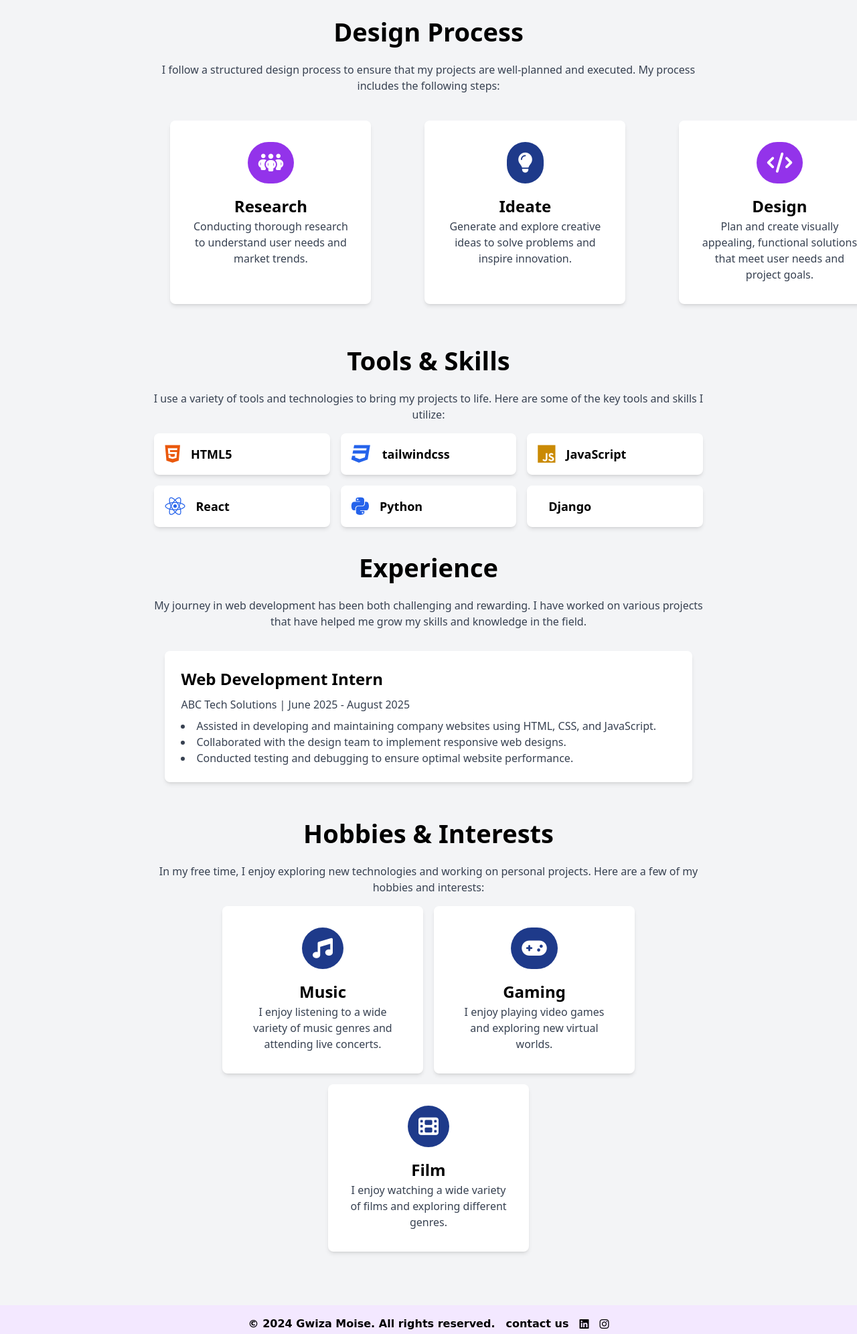
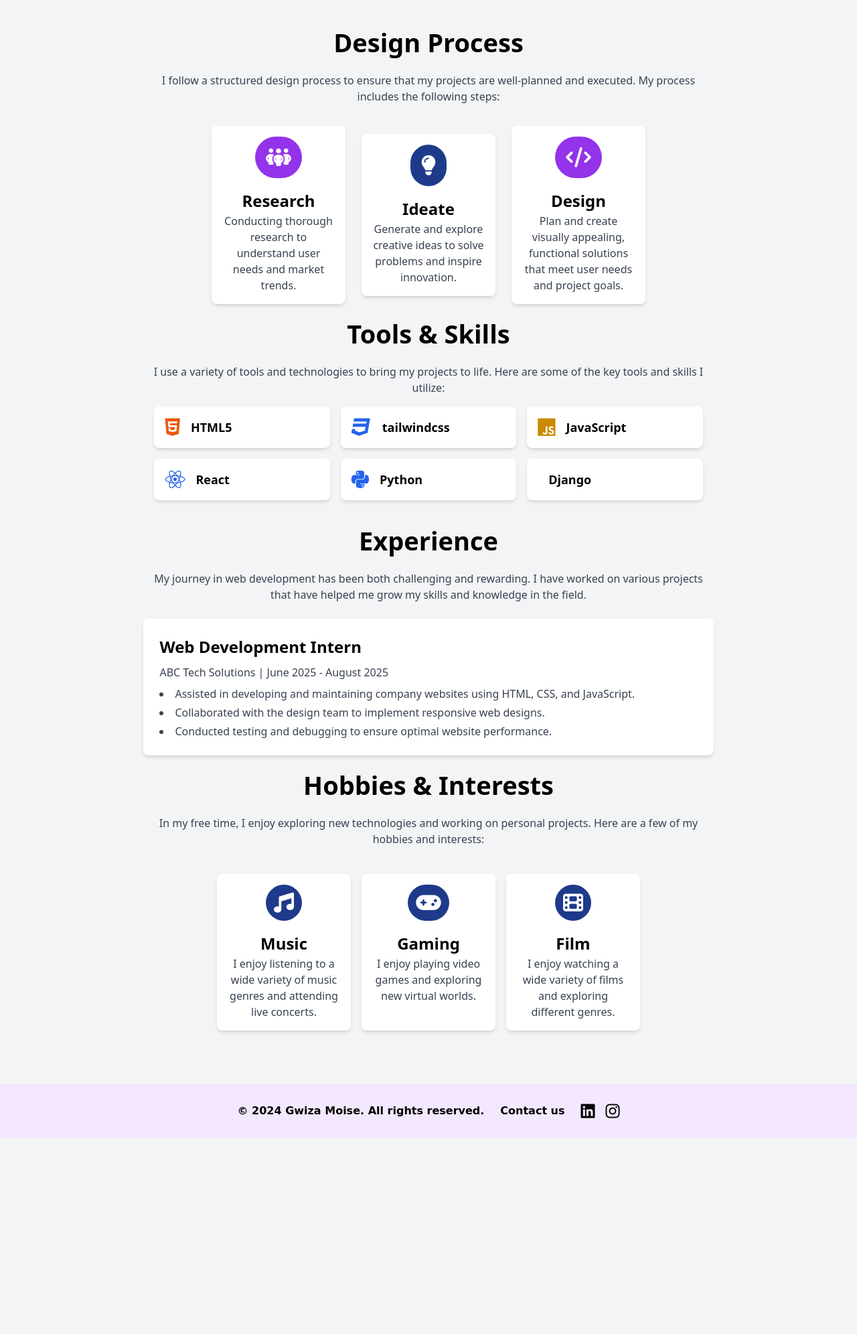
Before and after one commit to lineboi/portifalio, a plain HTML site: page index.html in a window 1280 px wide. Shown: the part 589-2581 px from the top of the page at 67% size. After the commit the page ends 2288 px from the top, so only its background shows below. Drawn offline with nearby package versions, Linux system fonts and the light colour scheme; some icons are missing.

Commit message:
mobile responsive

```diff
--- a/index.html
+++ b/index.html
@@ -5,31 +5,34 @@
     <meta charset="UTF-8">
     <meta name="viewport" content="width=device-width, initial-scale=1.0">
     <script src="https://kit.fontawesome.com/6ac1ae398b.js" crossorigin="anonymous"></script>
-    <title>Moise Portfolio</title>
+    <link rel="shortcut icon" href="img/favicon.ico" type="image/x-icon">
+    <title>Moise </title>
     <script src="https://cdn.tailwindcss.com"></script>
 </head>
 
-<body class="bg-gray-100 min-h-screen ">
-    <nav class="bg-purple-100 p-4 h-[80px] w-[100%] flex shadow-md sticky top-0 z-50">
-        <div class="w-1/3 flex p-4 items-center justify-center">
-            <img src="img/pr.jpeg" alt="Moise profile" class="h-16 w-16 rounded-full border-4 border-white">
-            <p class="text-black font-bold [font-family:cursive] p-4">Moise</p>
-        </div>
-        <div class="w-2/3 flex p-4 items-center justify-center">
-            <ul class="flex space-x-8 text-black font-semibold [font-family:cursive]">
+<body class="bg-gray-100 min-h-screen  w-full">
+    <nav class="bg-purple-100 p-4 shadow-md sticky top-0 z-50">
+        <div class="flex flex-col sm:flex-row items-center justify-between w-full">
+            <div class="flex items-center space-x-4 mb-4 sm:mb-0">
+                <img src="img/pr.jpeg" alt="Moise profile" class="h-16 w-16 rounded-full border-4 border-white">
+                <p class="text-black font-bold [font-family:cursive] text-lg">Moise</p>
+            </div>
+            <ul
+                class="flex flex-col sm:flex-row items-center space-y-2 sm:space-y-0 sm:space-x-8 text-black font-semibold [font-family:cursive] text-md">
                 <li><a href="#" class="hover:text-purple-600">Home</a></li>
-                <li><a href="#" class="hover:text-purple-600">Our Collage</a></li>
+                <li><a href="#" class="hover:text-purple-600">Our College</a></li>
                 <li><a href="#" class="hover:text-purple-600">Team Members</a></li>
             </ul>
         </div>
     </nav>
 
+
     <div class="block bg-black-800 p-8 w-full overflow-y-auto items-center justify-center">
 
-        <div class="flex">
+        <div class="block sm:flex">
 
 
-            <div class="flex p-10 space-x-8 w-[70%] items-center justify-center mx-auto">
+            <div class="flex p-10 space-x-8 w-full sm:w-[70%] items-center justify-center mx-auto">
                 <div class="w-1/2">
                     <h1 class=" text-[38px] font-sans font-bold">Hello, I'am <span
                             class="space-x-8 p-4 text-[45px] text-blue-800 [font-family:cursive]">Gwiza</span> <span
@@ -42,21 +45,23 @@
                 </div>
                 <div>
                     <img src="img/pr.jpeg" alt="Here i am 😁"
-                        class="h-[400px] w-[400px] rounded-full border-8 space-y-8 border-blue shadow-md animate-[bounce_2s_ease-in-out_infinite]">
+                        class="h-[200px] max-w-[200px] w-full sm:h-[400px] sm:max-w-[400px] sm:w-full rounded-full border-8 border-blue shadow-md sm:animate-[bounce_2s_ease-in-out_infinite]">
+
+
                 </div>
             </div>
 
 
 
 
-            <div class="w-[30%] flex flex-col items-center mt-10">
+            <div class="w-full sm:w-[30%] flex flex-col items-center mt-10">
                 <input type="checkbox" id="review-toggle" class="hidden peer">
                 <label for="review-toggle"
-                    class="bg-purple-400 text-white px-4 py-2 rounded hover:bg-purple-600 cursor-pointer hover:scale-105 transition-transform duration-300 mb-4">
+                    class="bg-purple-400 text-white px-4 py-2 rounded hover:bg-purple-600 cursor-pointer hover:scale-105 transition-transform duration-300 mb-4 w-full text-center sm:w-auto">
                     Leave a review
                 </label>
-                <div class="hidden peer-checked:block w-full max-w-md p-6 bg-gray-100 rounded-lg ">
-                    <h1 class="text-black text-[30px] font-bold mb-4">Leave your review</h1>
+                <div class="hidden peer-checked:block w-full max-w-md p-6 bg-gray-100 rounded-lg">
+                    <h1 class="text-black text-[30px] font-bold mb-4 text-center">Leave your review</h1>
                     <input type="text" placeholder="Full name" class="border-2 border-gray-300 p-2 rounded mb-4 w-full">
                     <input type="email" placeholder="Email address"
                         class="border-2 border-gray-300 p-2 rounded mb-4 w-full">
@@ -68,52 +73,46 @@
             </div>
 
 
-
-
-
-
-
         </div>
 
 
-        <div class="block  w-[70%] items-center justify-center mx-auto">
-            <h1 class=" text-[38px] p-4 font-sans font-bold text-center">Design Process</h1>
-            <p class="text-[16px] text-gray-700 text-center">I follow a structured design process to ensure that my
-                projects are well-planned and executed. My process includes the following steps:</p>
-            <div class="flex">
-                <div class="flex  p-10">
-                    <div
-                        class=" block w-[300px] p-8 bg-white rounded-lg shadow-md text-center hover:shadow-xl hover:scale-105 transition-transform duration-300">
-                        <i
-                            class="fa-solid fa-people-group text-[30px] text-white p-4 bg-purple-600 rounded-full inline-block animate-[bounce_2s_ease-in-out_infinite] hover:rotate-12 transition-transform duration-300"></i>
-                        <h2 class="text-[24px] font-bold mt-4">Research</h2>
-                        <P class="text-[16px] text-gray-700 text-center">Conducting thorough research to understand user
-                            needs and market trends.</P>
-                    </div>
+        <div class="block w-full sm:w-[70%] mx-auto items-center justify-center">
+            <h1 class="text-[38px] p-4 font-sans font-bold text-center">Design Process</h1>
+            <p class="text-[16px] text-gray-700 text-center mb-8">
+                I follow a structured design process to ensure that my projects are well-planned and executed. My
+                process includes the following steps:
+            </p>
+
+            <div class="flex flex-col sm:flex-row items-center justify-center gap-6 w-full">
+                <div
+                    class="w-full sm:w-[200px] p-4 bg-white rounded-lg shadow-md text-center hover:shadow-xl hover:scale-105 transition-transform duration-300">
+                    <i
+                        class="fa-solid fa-people-group text-[30px] text-white p-4 bg-purple-600 rounded-full inline-block sm:animate-[bounce_2s_ease-in-out_infinite]"></i>
+                    <h2 class="text-[24px] font-bold mt-4">Research</h2>
+                    <p class="text-[16px] text-gray-700">Conducting thorough research to understand user needs and
+                        market trends.</p>
                 </div>
 
-                <div class="flex  p-10">
-                    <div
-                        class=" block w-[300px] p-8 bg-white rounded-lg shadow-md text-center hover:shadow-xl hover:scale-105 transition-transform duration-300">
-                        <i
-                            class="fa-solid fa-lightbulb text-[30px] text-white p-4 bg-blue-900 rounded-full inline-block animate-[bounce_2s_ease-in-out_infinite] hover:rotate-12 transition-transform duration-300"></i>
-                        <h2 class="text-[24px] font-bold mt-4">Ideate</h2>
-                        <P class="text-[16px] text-gray-700 text-center"> Generate and explore creative ideas to solve
-                            problems and inspire innovation.</P>
-                    </div>
+                <div
+                    class="w-full sm:w-[200px] p-4 bg-white rounded-lg shadow-md text-center hover:shadow-xl hover:scale-105 transition-transform duration-300">
+                    <i
+                        class="fa-solid fa-lightbulb text-[30px] text-white p-4 bg-blue-900 rounded-full inline-block sm:animate-[bounce_2s_ease-in-out_infinite]"></i>
+                    <h2 class="text-[24px] font-bold mt-4">Ideate</h2>
+                    <p class="text-[16px] text-gray-700">Generate and explore creative ideas to solve problems and
+                        inspire innovation.</p>
                 </div>
-                <div class="flex  p-10">
-                    <div
-                        class="block w-[300px] p-8  bg-white rounded-lg shadow-md text-center hover:shadow-xl hover:scale-105 transition-transform duration-300">
-                        <i
-                            class="fa-solid fa-code text-[30px] text-white p-4 bg-purple-600 rounded-full inline-block animate-[bounce_2s_ease-in-out_infinite] hover:rotate-12 transition-transform duration-300"></i>
-                        <h2 class="text-[24px] font-bold mt-4">Design</h2>
-                        <P class="text-[16px] text-gray-700 text-center">Plan and create visually appealing, functional
-                            solutions that meet user needs and project goals.</P>
-                    </div>
+
+                <div
+                    class="w-full sm:w-[200px] p-4 bg-white rounded-lg shadow-md text-center hover:shadow-xl hover:scale-105 transition-transform duration-300">
+                    <i
+                        class="fa-solid fa-code text-[30px] text-white p-4 bg-purple-600 rounded-full inline-block sm:animate-[bounce_2s_ease-in-out_infinite]"></i>
+                    <h2 class="text-[24px] font-bold mt-4">Design</h2>
+                    <p class="text-[16px] text-gray-700">Plan and create visually appealing, functional solutions that
+                        meet user needs and project goals.</p>
                 </div>
             </div>
         </div>
+
 
         <div class="block w-[70%] items-center justify-center mx-auto">
             <h1 class=" text-[38px] p-4 font-sans font-bold text-center">Tools & Skills</h1>
@@ -160,17 +159,19 @@
 
         </div>
 
-        <div class="block w-[70%] items-center justify-center mx-auto">
-            <h1 class="text-[38px] p-4 font-sans font-bold text-center">Experience</h1>
-            <p class="text-[16px] text-gray-700 text-center">My journey in web development has been both challenging and
-                rewarding. I have worked on various projects that have helped me grow my skills and knowledge in the
-                field.</p>
-            <div class="space-y-8 p-8">
+        <div class="block w-full sm:w-[70%] mx-auto items-center justify-center px-4 sm:px-0">
+            <h1 class="text-[32px] sm:text-[38px] p-4 font-sans font-bold text-center">Experience</h1>
+            <p class="text-[16px] text-gray-700 text-center mb-6">
+                My journey in web development has been both challenging and rewarding. I have worked on various projects
+                that have helped me grow my skills and knowledge in the field.
+            </p>
+            <div class="space-y-6 sm:space-y-8">
                 <div
-                    class="bg-white p-6 rounded-lg shadow-md hover:shadow-xl hover:scale-105 transition-transform duration-300">
-                    <h2 class="text-[24px] font-bold mb-2">Web Development Intern</h2>
-                    <p class="text-[16px] text-gray-700 mb-2">ABC Tech Solutions | June 2025 - August 2025</p>
-                    <ul class="list-disc list-inside text-gray-700">
+                    class="bg-white p-4 sm:p-6 rounded-lg shadow-md hover:shadow-xl hover:scale-105 transition-transform duration-300 w-full">
+                    <h2 class="text-[20px] sm:text-[24px] font-bold mb-2">Web Development Intern</h2>
+                    <p class="text-[14px] sm:text-[16px] text-gray-700 mb-2">ABC Tech Solutions | June 2025 - August
+                        2025</p>
+                    <ul class="list-disc list-inside text-gray-700 text-[14px] sm:text-[16px] space-y-1">
                         <li>Assisted in developing and maintaining company websites using HTML, CSS, and JavaScript.
                         </li>
                         <li>Collaborated with the design team to implement responsive web designs.</li>
@@ -180,57 +181,62 @@
             </div>
         </div>
 
-        <div class="block w-[70%] items-center justify-center mx-auto">
 
-            <h1 class="text-[38px] p-4 font-sans font-bold text-center">Hobbies & Interests</h1>
-            <p class="text-[16px] text-gray-700 text-center">In my free time, I enjoy exploring new technologies and
-                working on personal projects. Here are a few of my hobbies and interests:</p>
-            <div class="flex flex-wrap justify-center gap-4 p-4">
-
+        <div class="block w-full sm:w-[70%] mx-auto px-4 sm:px-0">
+            <h1 class="text-[32px] sm:text-[38px] p-4 font-sans font-bold text-center">Hobbies & Interests</h1>
+            <p class="text-[14px] sm:text-[16px] text-gray-700 text-center mb-6">
+                In my free time, I enjoy exploring new technologies and working on personal projects. Here are a few of
+                my hobbies and interests:
+            </p>
+            <div class="flex flex-col sm:flex-row flex-wrap justify-center gap-4 p-2 sm:p-4">
                 <div
-                    class="w-[300px] p-8 bg-white rounded-lg shadow-md text-center  hover:shadow-xl hover:scale-105 transition-transform duration-300">
+                    class="max-w-full sm:max-w-[200px] w-full bg-white rounded-lg shadow-md text-center p-4 sm:p-4 hover:shadow-xl hover:scale-105 transition-transform duration-300">
                     <i
-                        class="fa-solid fa-music text-[30px] text-white p-4 bg-blue-900 rounded-full inline-block hover:rotate-12 transition-transform duration-300"></i>
-                    <h2 class="text-[24px] font-bold mt-4">Music</h2>
-                    <p class="text-[16px] text-gray-700 text-center">
+                        class="fa-solid fa-music text-[24px] sm:text-[30px] text-white p-3 bg-blue-900 rounded-full inline-block hover:rotate-12 transition-transform duration-300"></i>
+                    <h2 class="text-[20px] sm:text-[24px] font-bold mt-4">Music</h2>
+                    <p class="text-[14px] sm:text-[16px] text-gray-700 text-center">
                         I enjoy listening to a wide variety of music genres and attending live concerts.
                     </p>
                 </div>
 
                 <div
-                    class="w-[300px] p-8 bg-white rounded-lg shadow-md text-center  hover:shadow-xl hover:scale-105 transition-transform duration-300">
+                    class="max-w-full sm:max-w-[200px] w-full bg-white rounded-lg shadow-md text-center p-4 sm:p-4 hover:shadow-xl hover:scale-105 transition-transform duration-300">
                     <i
-                        class="fa-solid fa-gamepad text-[30px] text-white p-4 bg-blue-900 rounded-full inline-block hover:rotate-12 transition-transform duration-300"></i>
-                    <h2 class="text-[24px] font-bold mt-4">Gaming</h2>
-                    <p class="text-[16px] text-gray-700 text-center">
+                        class="fa-solid fa-gamepad text-[24px] sm:text-[30px] text-white p-3 bg-blue-900 rounded-full inline-block hover:rotate-12 transition-transform duration-300"></i>
+                    <h2 class="text-[20px] sm:text-[24px] font-bold mt-4">Gaming</h2>
+                    <p class="text-[14px] sm:text-[16px] text-gray-700 text-center">
                         I enjoy playing video games and exploring new virtual worlds.
                     </p>
                 </div>
 
                 <div
-                    class="w-[300px] p-8 bg-white rounded-lg shadow-md text-center  hover:shadow-xl hover:scale-105 transition-transform duration-300">
+                    class="max-w-full sm:max-w-[200px] w-full bg-white rounded-lg shadow-md text-center p-4 sm:p-4 hover:shadow-xl hover:scale-105 transition-transform duration-300">
                     <i
-                        class="fa-solid fa-film text-[30px] text-white p-4 bg-blue-900 rounded-full inline-block hover:rotate-12 transition-transform duration-300"></i>
-                    <h2 class="text-[24px] font-bold mt-4">Film</h2>
-                    <p class="text-[16px] text-gray-700 text-center">
+                        class="fa-solid fa-film text-[24px] sm:text-[30px] text-white p-3 bg-blue-900 rounded-full inline-block hover:rotate-12 transition-transform duration-300"></i>
+                    <h2 class="text-[20px] sm:text-[24px] font-bold mt-4">Film</h2>
+                    <p class="text-[14px] sm:text-[16px] text-gray-700 text-center">
                         I enjoy watching a wide variety of films and exploring different genres.
                     </p>
                 </div>
             </div>
+        </div>
 
-        </div>
     </div>
 
-    <footer class="bg-purple-100 p-4 mt-8">
-        <div class="w-full flex items-center justify-center space-x-4">
+    <footer class="bg-purple-100 p-6 mt-8">
+        <div
+            class="w-full flex flex-col sm:flex-row items-center justify-center space-y-4 sm:space-y-0 sm:space-x-6 text-center">
             <p class="text-black font-semibold [font-family:cursive]">© 2024 Gwiza Moise. All rights reserved.</p>
-            <p class="text-black font-semibold [font-family:cursive]">contact us</p>
-            <a href="https://www.linkedin.com/in/moise-iradukunda-gwiza-995531242/"><i
-                    class="fa-brands fa-linkedin"></i></a>
-            <a href="https://www.instagram.com/__gwiza__1/"><i class="fa-brands fa-instagram"></i></a>
+            <p class="text-black font-semibold [font-family:cursive]">Contact us</p>
+            <div class="flex space-x-4 text-black text-2xl justify-center">
+                <a href="https://www.linkedin.com/in/moise-iradukunda-gwiza-995531242/"><i
+                        class="fa-brands fa-linkedin hover:text-blue-700 transition-colors"></i></a>
+                <a href="https://www.instagram.com/__gwiza__1/"><i
+                        class="fa-brands fa-instagram hover:text-pink-500 transition-colors"></i></a>
+            </div>
         </div>
+    </footer>
 
-    </footer>
     </div>
 
 </body>
```
